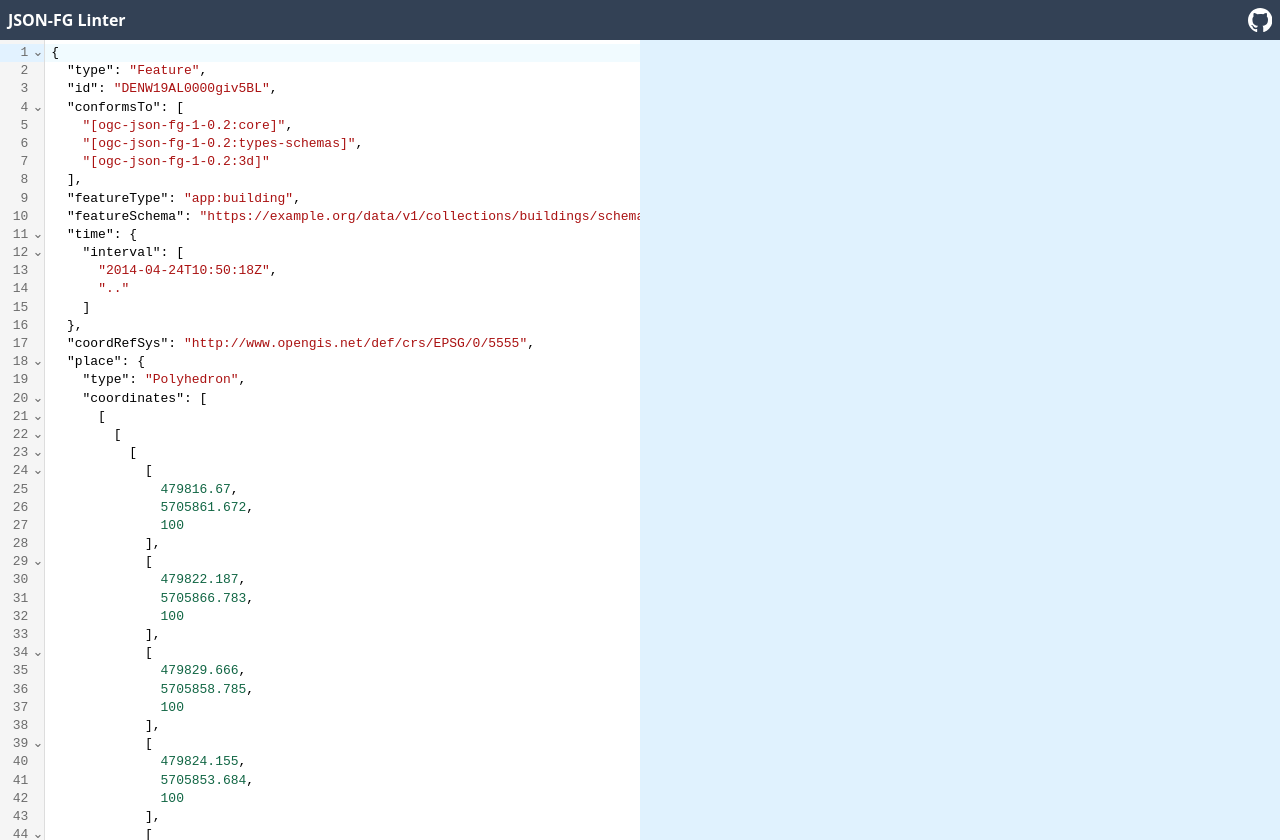
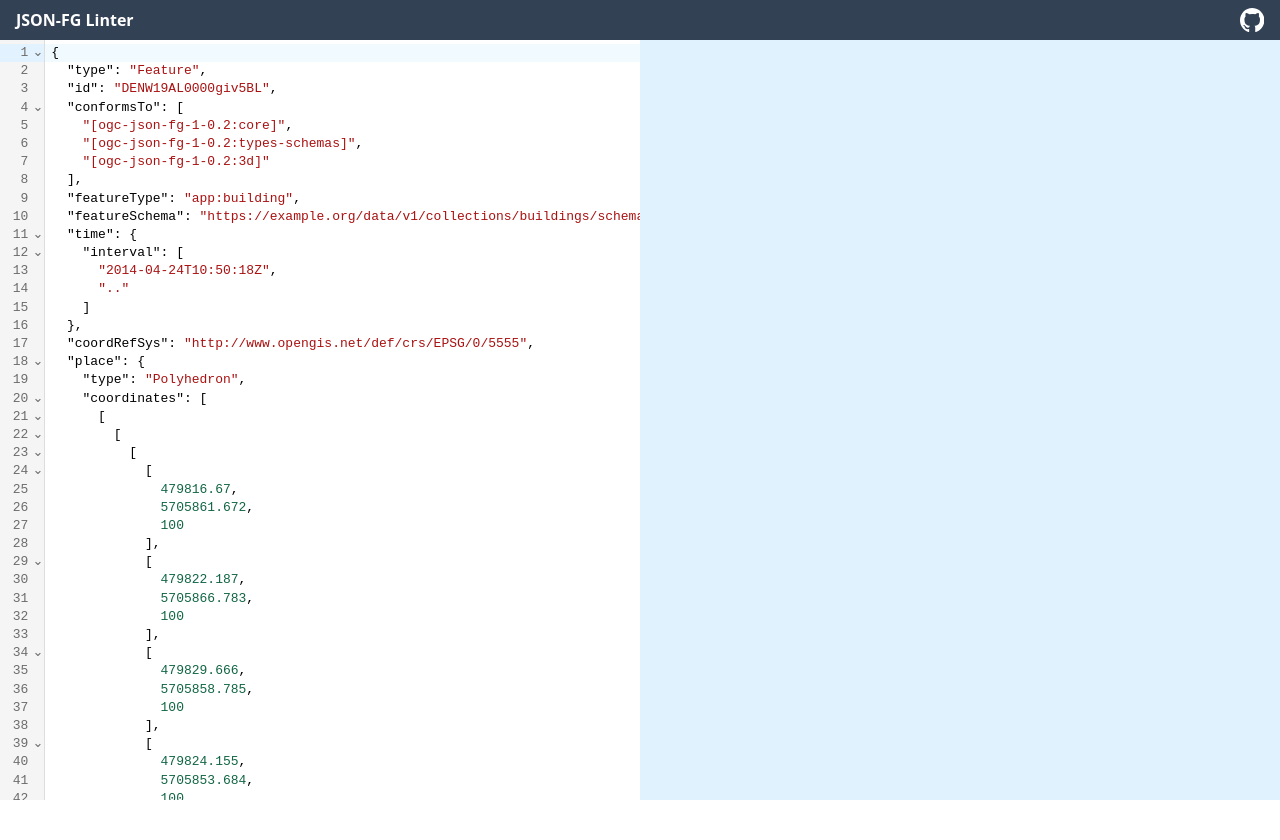
Before and after one commit to Geonovum-labs/ogc-checker, a React (Vite) app: page / in a window 1280 px wide. After the commit the page ends 800 px from the top, so only its background shows below. Built offline with nearby package versions, Linux system fonts and the light colour scheme.

Commit message:
Improve layout

```diff
--- a/src/App.tsx
+++ b/src/App.tsx
@@ -7,8 +7,8 @@ const App: FC = () => {
   const code = JSON.stringify(building, undefined, 2);
 
   return (
-    <div className="h-screen">
-      <header className="flex p-2 bg-slate-700 text-white">
+    <div className="flex flex-col h-screen">
+      <header className="flex px-4 py-2 bg-slate-700 text-white">
         <div>
           <h1 className="font-semibold">JSON-FG Linter</h1>
         </div>
@@ -23,11 +23,11 @@ const App: FC = () => {
           </a>
         </div>
       </header>
-      <div className="flex h-full">
-        <div className="w-[50%] h-full overflow-auto">
+      <div className="flex flex-1 min-h-0">
+        <div className="w-[50%] min-w-[400px] overflow-auto">
           <CodeEditor code={code} />
         </div>
-        <div className="flex-1 h-full bg-sky-100">
+        <div className="flex-1 overflow-auto bg-sky-100">
           <LintReport />
         </div>
       </div>
```
